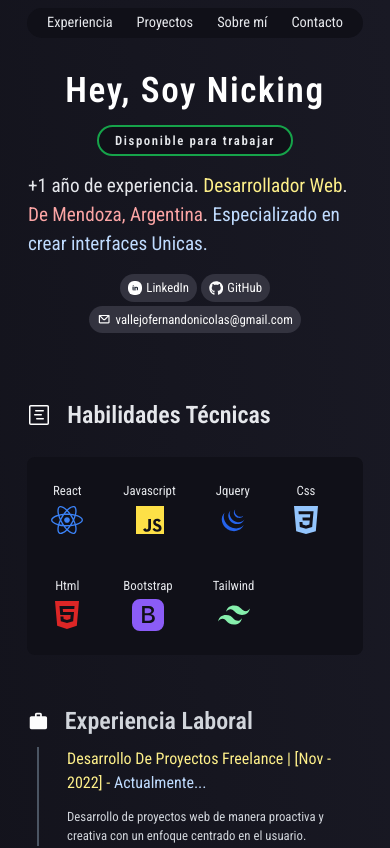
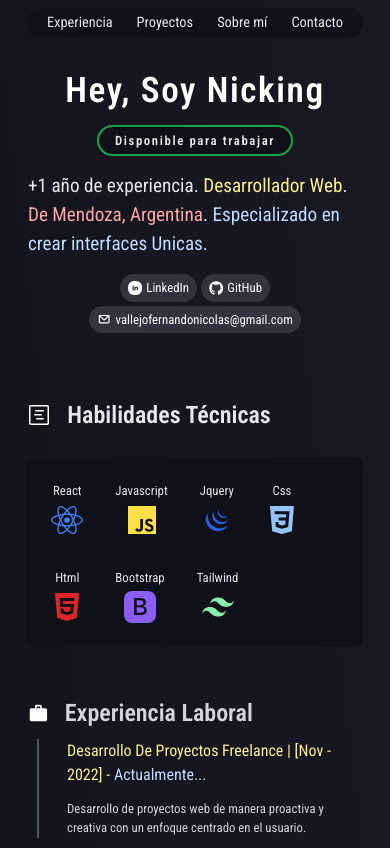
Before and after one commit to nicking94/My-Portfolio, a React (Vite) app: page / in a window 390 px wide. Shown: the top 848 px of the page. Built offline with nearby package versions, Linux system fonts and the light colour scheme.

Commit message:
fixed abilities container

```diff
--- a/src/components/Abilities.jsx
+++ b/src/components/Abilities.jsx
@@ -16,7 +16,7 @@ const Abilities = () => {
       <GoProjectRoadmap className="text-white text-2xl "/>
         <h1 className="text-gray-200 text-[1.5rem] md:text-3xl">Habilidades Técnicas</h1>
       </div>
-      <div className="flex items-center flex-wrap text-center justify-start bg-secondary rounded-lg gap-10 md:gap-10 p-6 text-text mt-2 text-[.8rem]">
+      <div className="flex items-center flex-wrap text-center justify-start bg-secondary rounded-lg gap-8 md:gap-10 p-6 text-text mt-2 text-[.8rem]">
         <div className="flex flex-col items-center gap-1 ">
           <h5 className="text-gray-200 md:text-[1rem]">React</h5>
           <FaReact className="text-[2rem] md:text-[4rem] text-blue-500 " />
```
